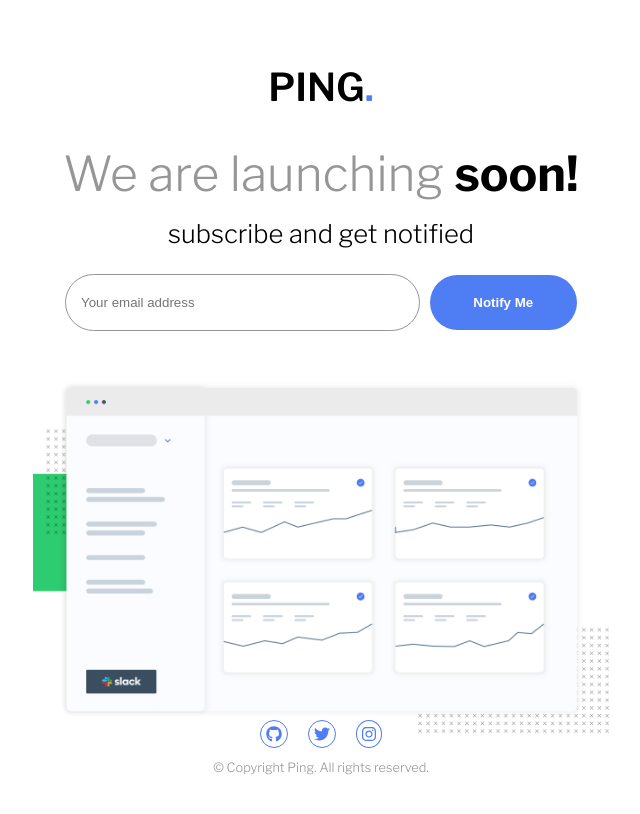
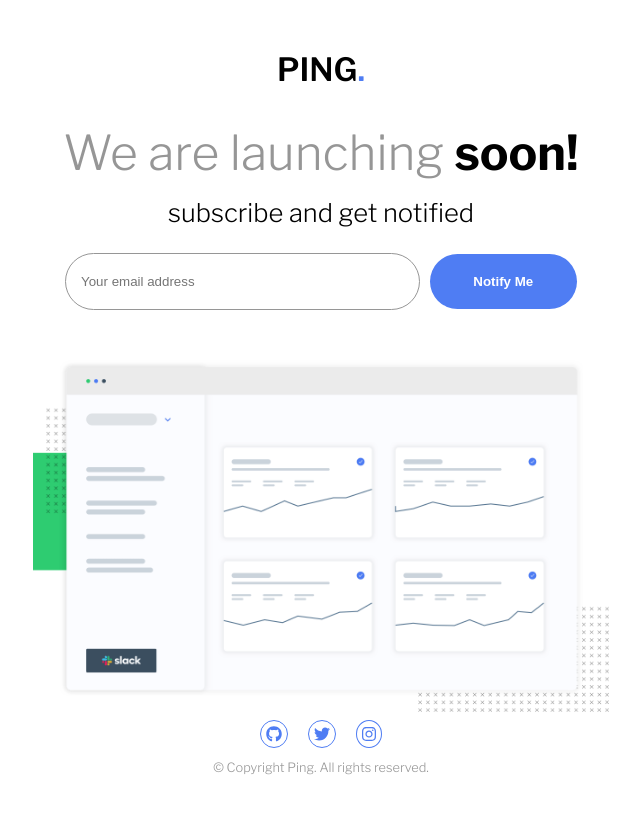
Before and after one commit to KenSparks-Dev/Ping, a React (Create React App) app: page / in a window 1280 px wide. Shown: the top 814 px of the page, without its empty margins (319-959 px from the left). Built offline with nearby package versions, Linux system fonts and the light colour scheme.

Commit message:
updated TopText  code

```diff
--- a/src/css/TopText.scss
+++ b/src/css/TopText.scss
@@ -10,7 +10,7 @@ $ParaTwoSpanColor:hsl(0, 100%, 0%);
 	padding: 0;
 }
 .top-text {
-  padding-top: 20%;
+  margin-top:70px;
 
   &__title {
     font-size: 1.5em;
@@ -47,7 +47,7 @@ $ParaTwoSpanColor:hsl(0, 100%, 0%);
 /* // Medium devices (tablets, 768px and up) */
 @media (min-width: 768px) {
   .top-text {
-    padding-top: 10%;
+    margin-top: 70px;
 
     &__title {
       font-size: 1.8em;
@@ -69,7 +69,7 @@ $ParaTwoSpanColor:hsl(0, 100%, 0%);
 /* // Large devices (desktops, 992px and up) */
 @media (min-width: 1024px) {
   .top-text {
-    padding-top: 5%;
+    margin-top:70px;
 
     &__title {
       font-size: 2em;
@@ -91,9 +91,10 @@ $ParaTwoSpanColor:hsl(0, 100%, 0%);
 /* Extra large devices (large desktops, 1200px and up) */
 @media (min-width: 1200px) {
   .top-text {
+    margin-top:50px;
 
     &__title {
-      font-size: 2.4em;
+      font-size: 2em;
     }
 
     &__para-one {
```
